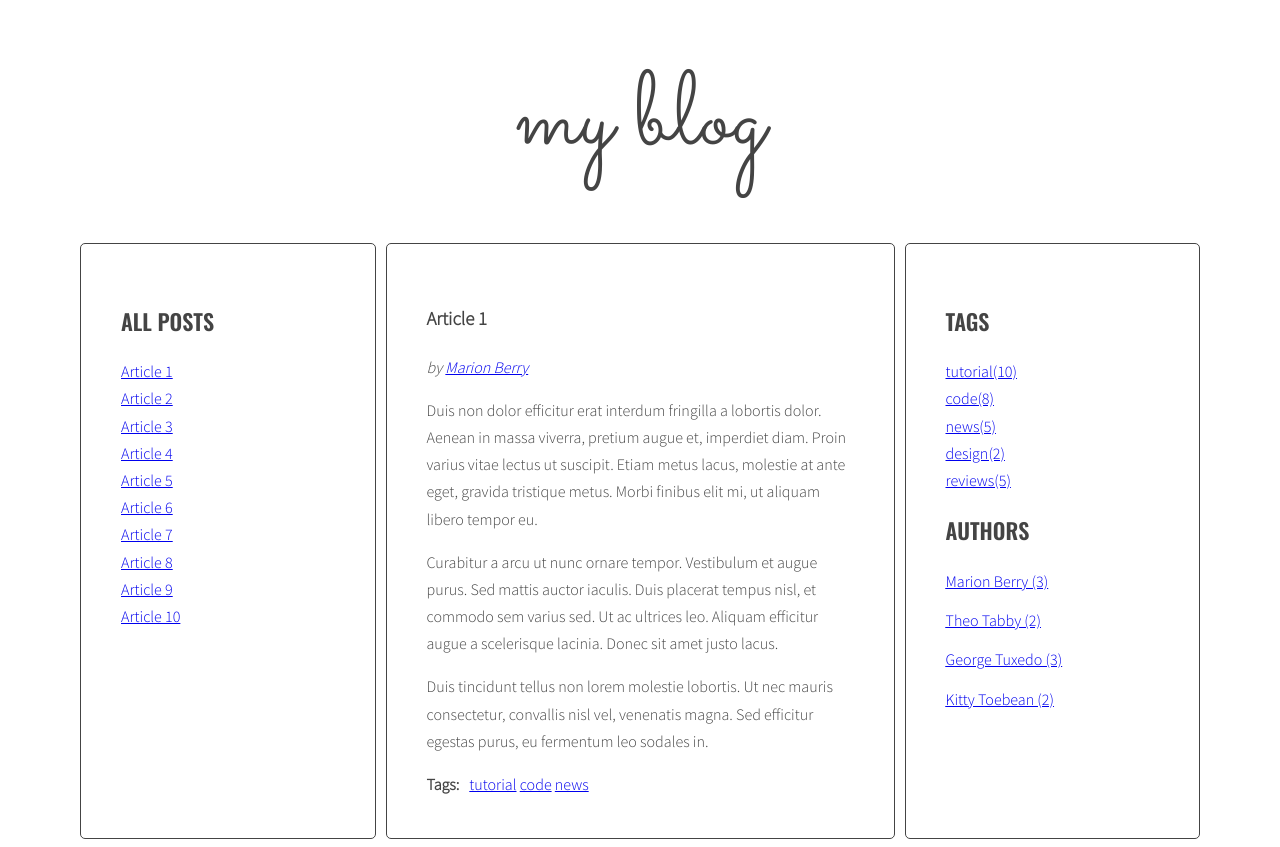
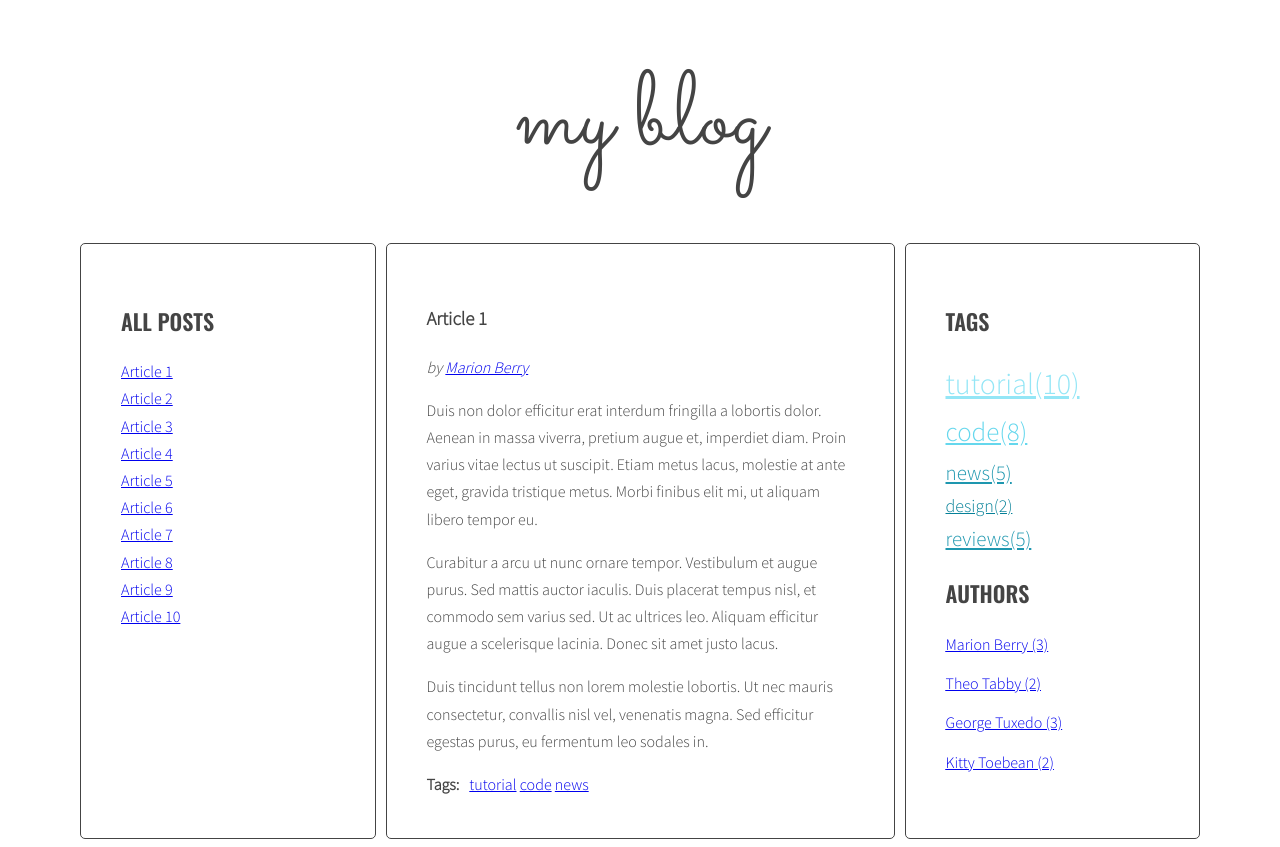
Before and after one commit to FyodorDostoyewski/javascript-blog, a website: page index.html in a window 1280 px wide. Drawn offline with nearby package versions, Linux system fonts and the light colour scheme.

Commit message:
addTagSize

```diff
--- a/sass/style.scss
+++ b/sass/style.scss
@@ -118,3 +118,27 @@ body {
     margin: 0 10px 0 0;
   }
 }
+.tag-size-5 {
+  font-size: 30px;
+  color: #94E6F6;
+}
+
+.tag-size-4 {
+  font-size: 27px;
+  color: #65D7ED;
+}
+
+.tag-size-3 {
+  font-size: 24px;
+  color: #40BBD4;
+}
+
+.tag-size-2 {
+  font-size: 21px;
+  color: #1E97AF;
+}
+
+.tag-size-1 {
+  font-size: 18px;
+  color: #058098;
+}
```
Also changed, not shown: css/style.css.
